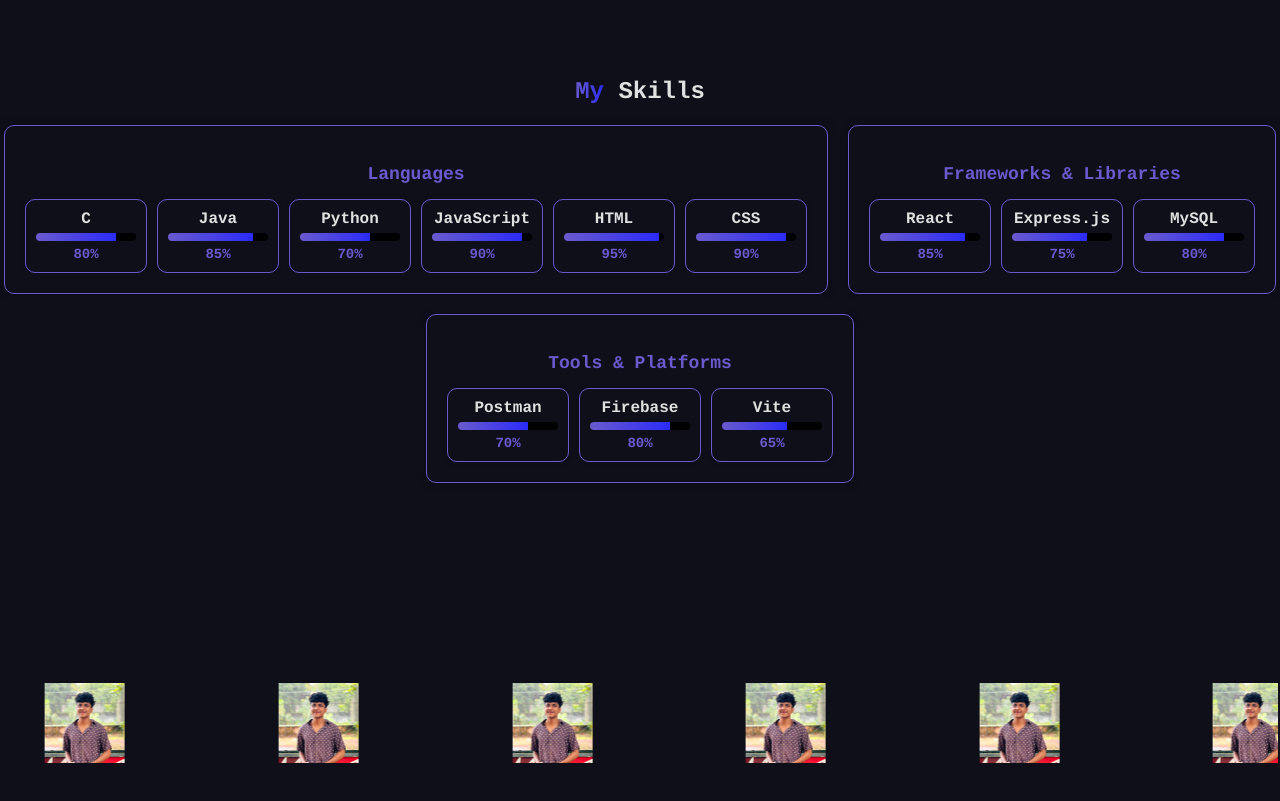
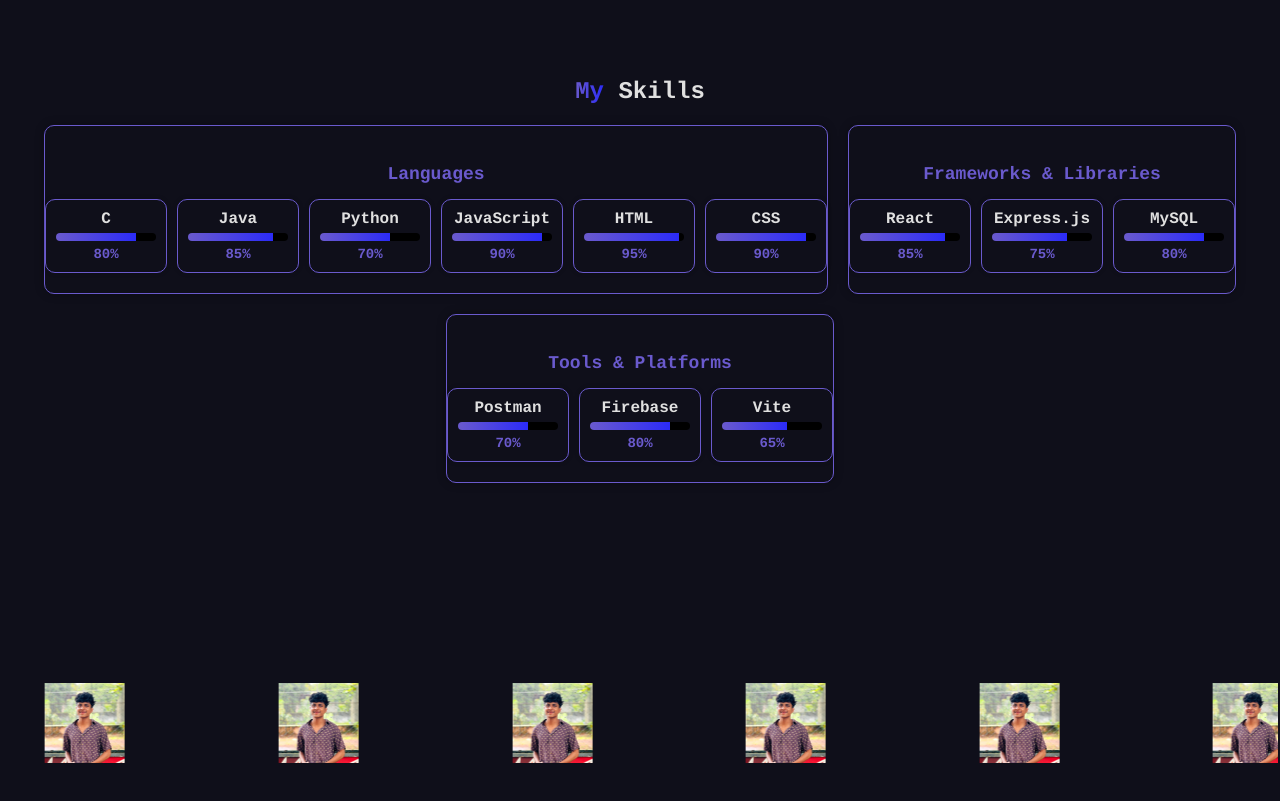
Before and after one commit to Arunitdy/portfolio-2.0, a React (Vite) app in the folder portfolio/: page / in a window 1280 px wide. Shown: the part 2160-2961 px from the top of the page. Built offline with nearby package versions, Linux system fonts and the light colour scheme.

Commit message:
reduce margin-top in Profile.css and adjust padding in Skills.css for improved layout

```diff
--- a/portfolio/src/All/Profile.css
+++ b/portfolio/src/All/Profile.css
@@ -332,7 +332,7 @@
 
     .right {
         display: visible;
-        margin-top: 70px;
+        margin-top: 50px;
     }
     .tempright {
         display: none;
--- a/portfolio/src/All/Skill/Skills.css
+++ b/portfolio/src/All/Skill/Skills.css
@@ -24,7 +24,7 @@
 .skill-category {
   border: 1px solid #6a5acd;
   border-radius: 10px;
-  padding: 20px;
+  padding: 20px 0px;
   box-shadow: 0px 0px 10px rgba(0, 0, 0, 0.3);
 }
 
```
